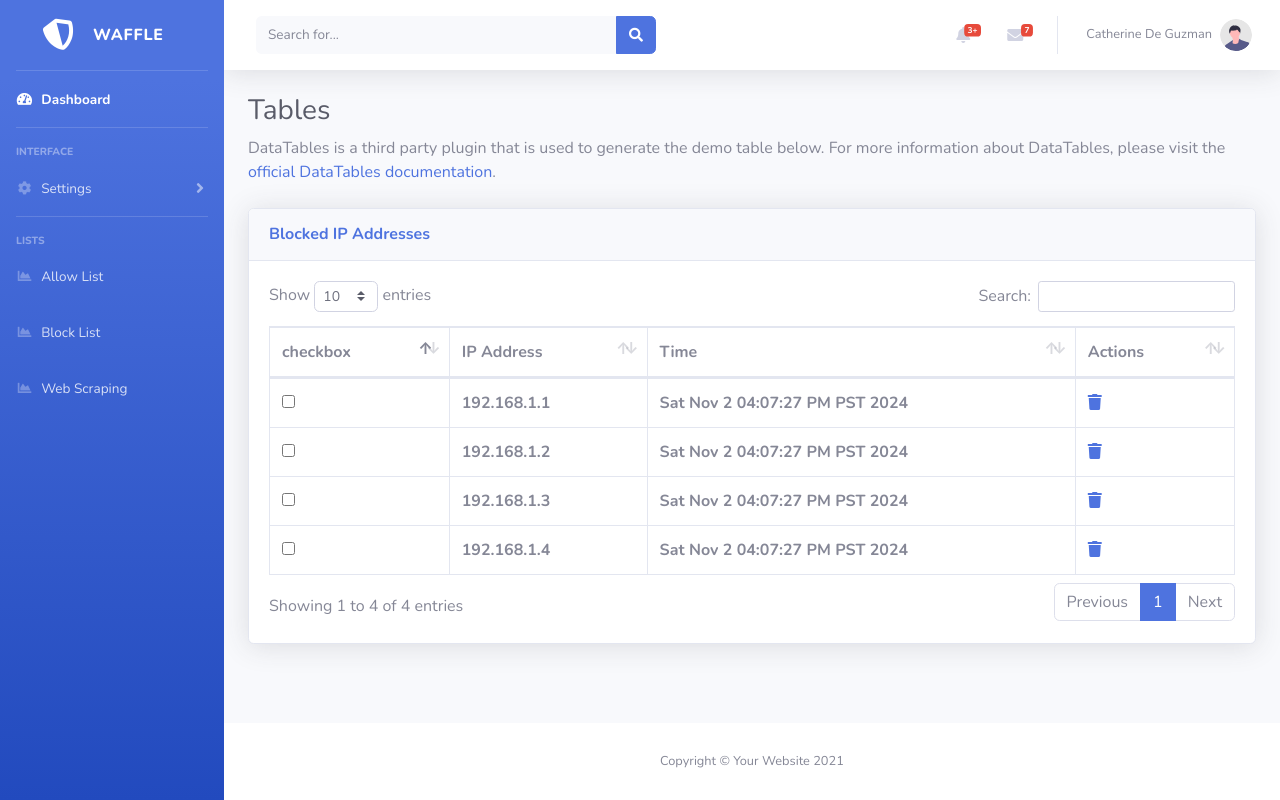
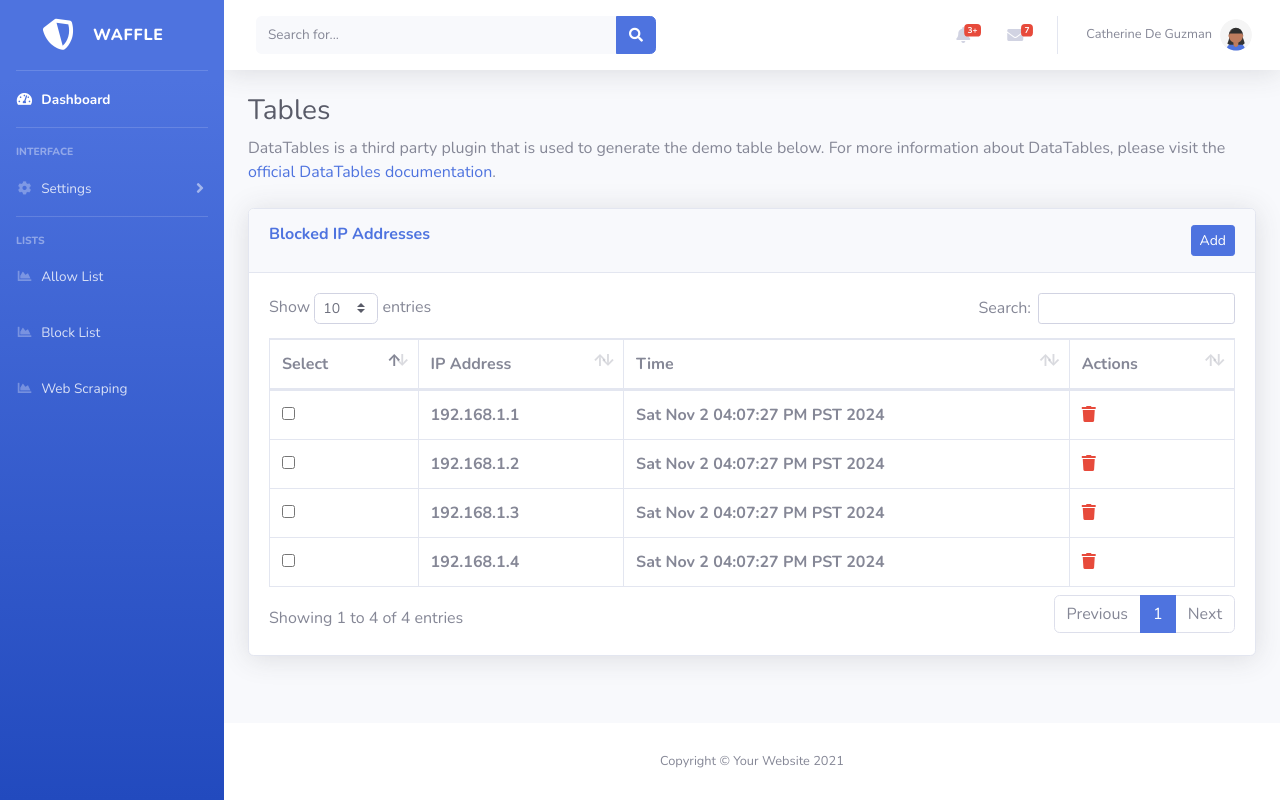
Before and after one commit to dvbondoy/waffle-admin, a website with bundled scripts: page blocked.html in a window 1280 px wide. Built offline with nearby package versions, Linux system fonts and the light colour scheme.

Commit message:
some changes

```diff
--- a/blocked.html
+++ b/blocked.html
@@ -64,14 +64,23 @@
                     <!-- DataTales Example -->
                     <div class="card shadow mb-4">
                         <div class="card-header py-3">
-                            <h6 class="m-0 font-weight-bold text-primary">Blocked IP Addresses</h6>
+                            <div class="row">
+                                <div class="col">
+                                    <h6 class="m-0 font-weight-bold text-primary">Blocked IP Addresses</h6>
+
+                                </div>
+                                <div class="col">
+                            <a href="#" class="btn btn-primary btn-sm float-right">Add</a>
+
+                                </div>
+                            </div>
                         </div>
                         <div class="card-body">
                             <div class="table-responsive">
                                 <table class="table table-bordered" id="dataTable" width="100%" cellspacing="0">
                                     <thead>
                                         <tr>
-                                            <th>checkbox</th>
+                                            <th>Select</th>
                                             <th>IP Address</th>
                                             <th>Time</th>
                                             <th>Actions</th>
@@ -84,25 +93,25 @@
                                             <th><input type="checkbox"></th>
                                             <th>192.168.1.1</th>
                                             <th>Sat Nov  2 04:07:27 PM PST 2024</th>
-                                            <th><a href="#"><i class="fa fa-trash"></i></a></th>
+                                            <th><a href="#"><i class="fa fa-trash text-danger"></i></a></th>
                                         </tr>
                                         <tr>
                                             <th><input type="checkbox"></th>
                                             <th>192.168.1.2</th>
                                             <th>Sat Nov  2 04:07:27 PM PST 2024</th>
-                                            <th><a href="#"><i class="fa fa-trash"></i></a></th>
+                                            <th><a href="#"><i class="fa fa-trash text-danger"></i></a></th>
                                         </tr>
                                         <tr>
                                             <th><input type="checkbox"></th>
                                             <th>192.168.1.3</th>
                                             <th>Sat Nov  2 04:07:27 PM PST 2024</th>
-                                            <th><a href="#"><i class="fa fa-trash"></i></a></th>
+                                            <th><a href="#"><i class="fa fa-trash text-danger"></i></a></th>
                                         </tr>
                                         <tr>
                                             <th><input type="checkbox"></th>
                                             <th>192.168.1.4</th>
                                             <th>Sat Nov  2 04:07:27 PM PST 2024</th>
-                                            <th><a href="#"><i class="fa fa-trash"></i></a></th>
+                                            <th><a href="#"><i class="fa fa-trash text-danger"></i></a></th>
                                         </tr>
 
                                     </tbody>
--- a/top-nav.html
+++ b/top-nav.html
@@ -169,7 +169,7 @@
                                 data-toggle="dropdown" aria-haspopup="true" aria-expanded="false">
                                 <span class="mr-2 d-none d-lg-inline text-gray-600 small">Catherine De Guzman</span>
                                 <img class="img-profile rounded-circle"
-                                    src="img/undraw_profile.svg">
+                                    src="img/undraw_profile_1.svg">
                             </a>
                             <!-- Dropdown - User Information -->
                             <div class="dropdown-menu dropdown-menu-right shadow animated--grow-in"
```
Also changed, not shown: allowed.html (+15 -6 lines), index.html (+13 -58 lines).
